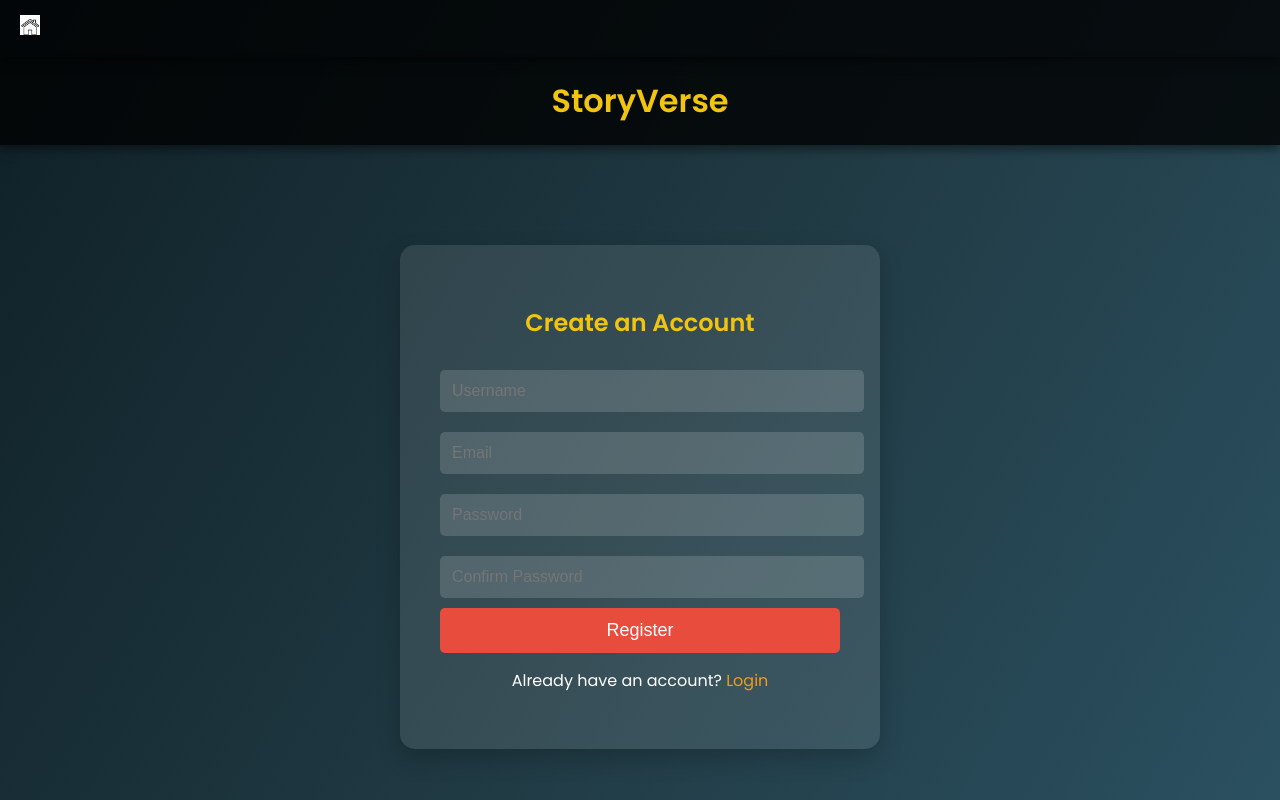
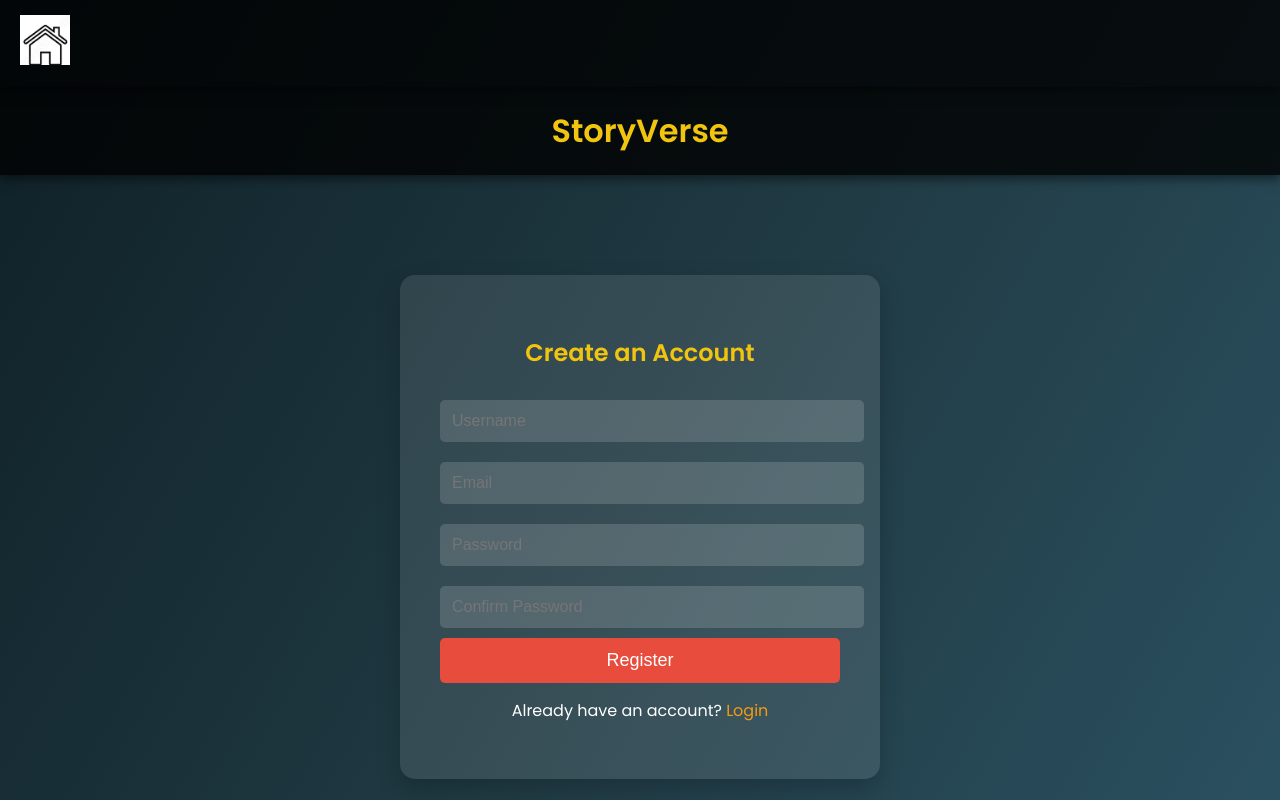
Before and after one commit to rohan-xtha/story, a plain HTML site: page register.html in a window 1280 px wide. Shown: the top 800 px of the page. Drawn offline with Linux system fonts and the light colour scheme.

Commit message:
Update register.html
Signed-off-by: rohan-xtha <rohan15december2005shrestha@gmail.com>

```diff
--- a/register.html
+++ b/register.html
@@ -138,7 +138,7 @@
 </head>
     <nav style="text-align: left;">
 
-       <a href="index.html"><img src="Screenshot 2025-05-27 095215.png" alt=""width="20" height="20"></a>
+       <a href="index.html"><img src="Screenshot 2025-05-27 095215.png" alt=""width="50" height="50"></a>
 
 
 
```
